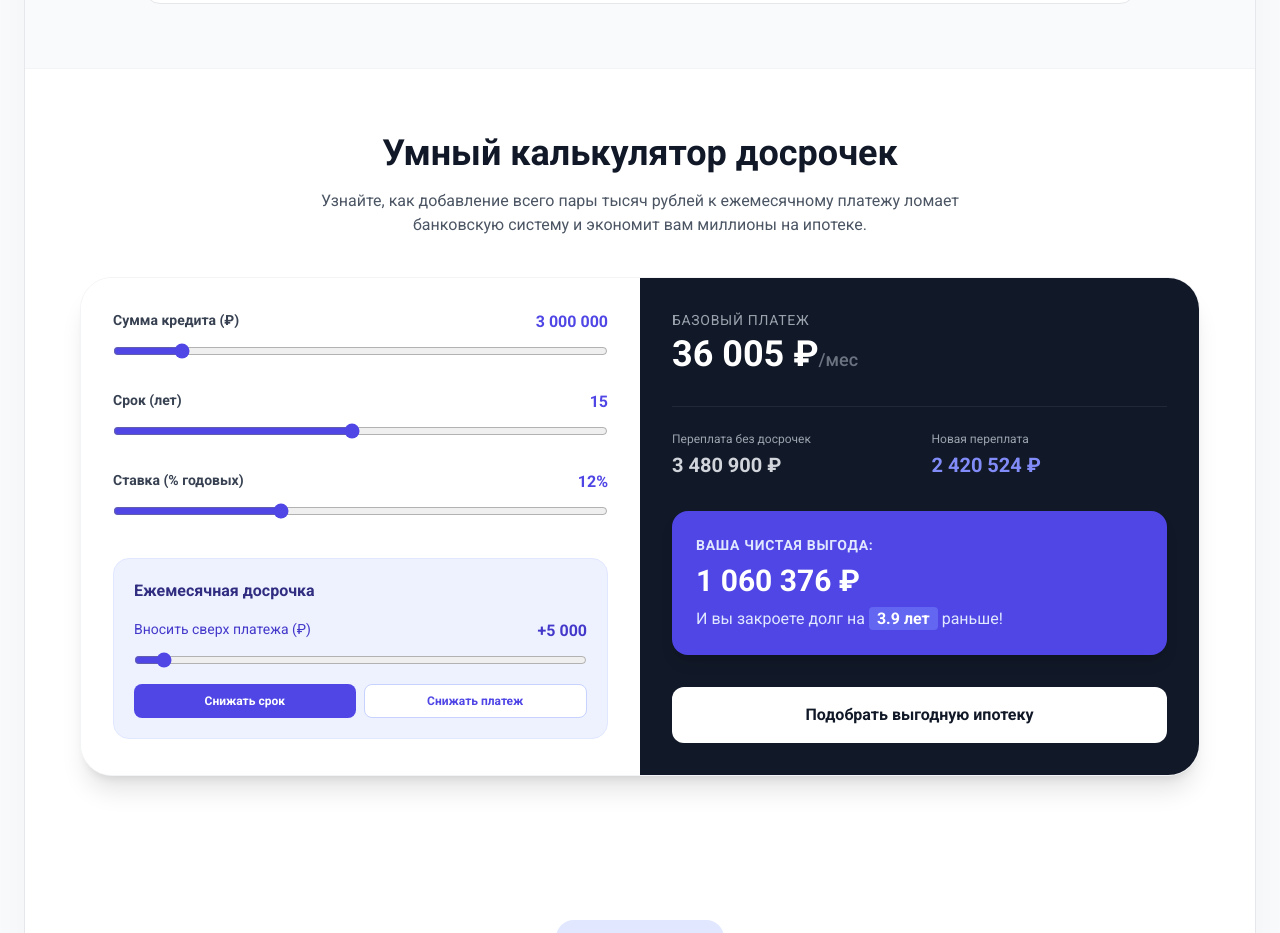
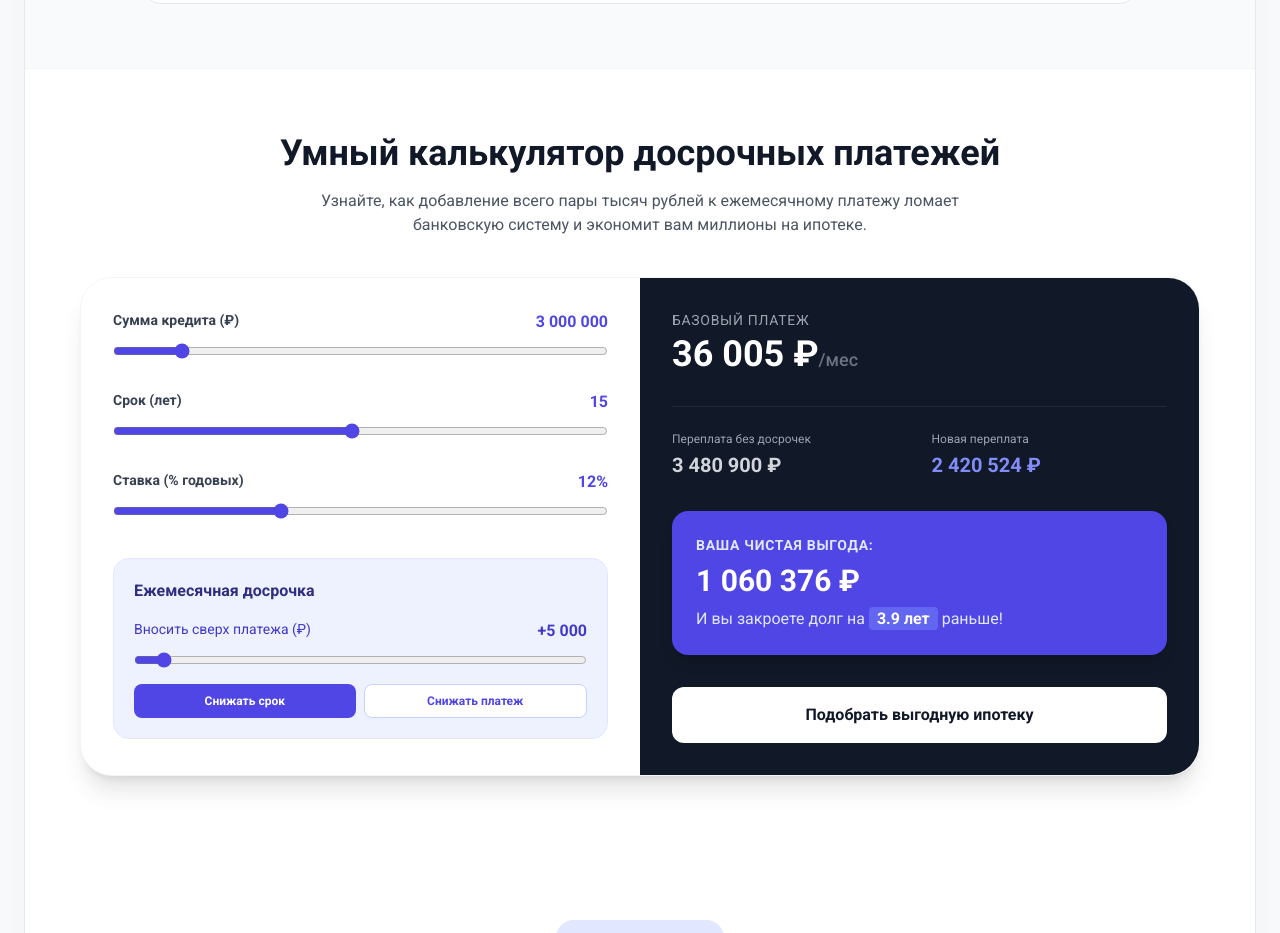
Before and after one commit to Gogih43/finprosto-1, a Next.js app: page / in a window 1280 px wide. Shown: the part 3920-4853 px from the top of the page. Built offline with nearby package versions, Linux system fonts and the light colour scheme; no server answers.

Commit message:
Update MortgageCalculator.tsx

```diff
--- a/components/MortgageCalculator.tsx
+++ b/components/MortgageCalculator.tsx
@@ -63,7 +63,7 @@ export default function MortgageCalculator() {
     <section className="py-16 bg-white border-t border-gray-100" id="mortgage-calc">
       <div className="container mx-auto px-4 max-w-6xl">
         <div className="text-center mb-10">
-          <h2 className="text-3xl md:text-4xl font-black text-gray-900 mb-4">Умный калькулятор досрочек</h2>
+          <h2 className="text-3xl md:text-4xl font-black text-gray-900 mb-4">Умный калькулятор досрочных платежей</h2>
           <p className="text-gray-600 max-w-2xl mx-auto">
             Узнайте, как добавление всего пары тысяч рублей к ежемесячному платежу ломает банковскую систему и экономит вам миллионы на ипотеке.
           </p>
```
